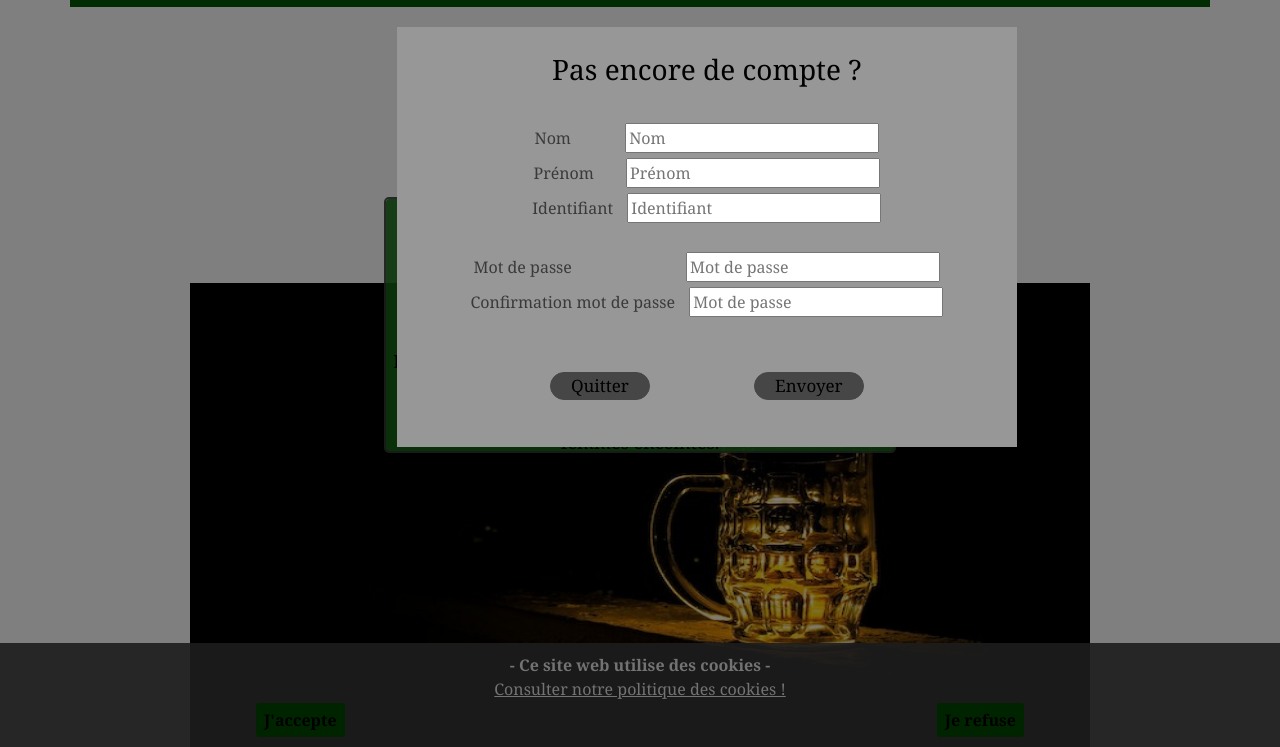
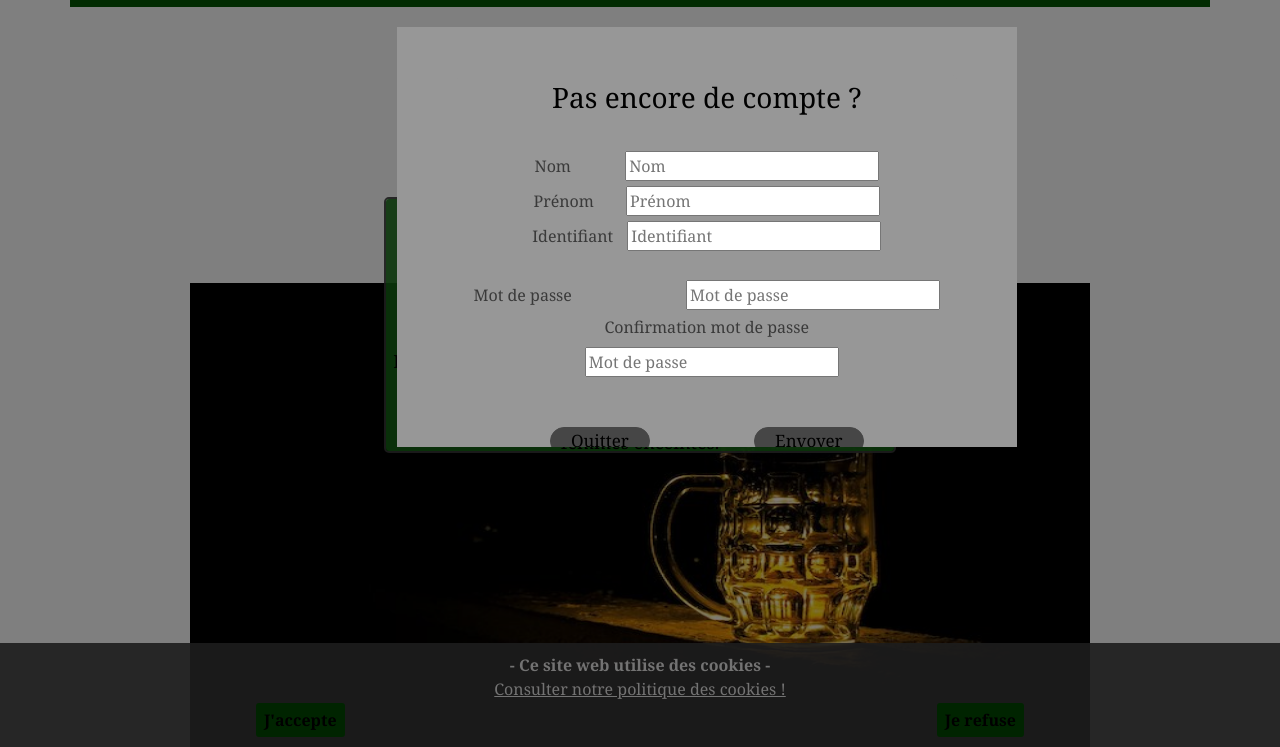
Before and after one commit to soniabzh51/projet, a plain HTML site: page index.html in a window 1280 px wide. Both pictures are taken after a click on the button "cnx". Shown: the part 55-802 px from the top of the page. Drawn offline with nearby package versions, Linux system fonts and the light colour scheme.

Commit message:
modif readme

```diff
--- a/index.html
+++ b/index.html
@@ -9,7 +9,8 @@
     <meta name="description" content="Bière en stock : vente de bières en bouteille, en fûts,
      verres à bière, boutique, collectionneurs, et bien plus encore..." />
     <!--  Bootstrap CSS -->
-    <link rel="stylesheet" href="https://stackpath.bootstrapcdn.com/bootstrap/4.4.1/css/bootstrap.min.css" integrity="sha384-Vkoo8x4CGsO3+Hhxv8T/Q5PaXtkKtu6ug5TOeNV6gBiFeWPGFN9MuhOf23Q9Ifjh" crossorigin="anonymous">
+    <link rel="stylesheet" href="https://stackpath.bootstrapcdn.com/bootstrap/4.4.1/css/bootstrap.min.css"
+        integrity="sha384-Vkoo8x4CGsO3+Hhxv8T/Q5PaXtkKtu6ug5TOeNV6gBiFeWPGFN9MuhOf23Q9Ifjh" crossorigin="anonymous">
     <link rel="stylesheet" href="public/css/style.css">
     <!-- Fonts -->
     <link href="https://fonts.googleapis.com/css?family=Satisfy&display=swap" rel="stylesheet">
@@ -81,7 +82,8 @@
 
                     </div>
                     <!-- Modal -->
-                    <aside class="modal" id="modal2" tabindex="-1" role="dialog" class="modal-dialog" role="document">
+                    <aside class="modal fade" id="modal2" tabindex="-1">
+                        <div class="modal-dialog">
                             <div class="modal-content">
 
                                 <div class="modal-header">
@@ -116,6 +118,7 @@
                                         <button id="close" type="button" data-dismiss="modal">Quitter</button>
                                         <input id="envoyer" type="submit" value="Envoyer">
                                     </form>
+                                </div>
                             </div>
                         </div>
                     </aside>
@@ -290,9 +293,11 @@
                 <div class="row">
                     <div class="col-12">
                         <div class="row justify-content-center" id="liensReseaux">
-                            <div class="col-5 col-lg-4"><a href="#"><img src="public/logos/facebook.png" alt="facebook"></a>
+                            <div class="col-5 col-lg-4"><a href="#"><img src="public/logos/facebook.png"
+                                        alt="facebook"></a>
                             </div>
-                            <div class="col-5 col-lg-4"><a href="#"><img src="public/logos/twitter.jpg" alt="twitter" /></a>
+                            <div class="col-5 col-lg-4"><a href="#"><img src="public/logos/twitter.jpg"
+                                        alt="twitter" /></a>
                             </div>
                             <div class="col-1 col-lg-1"><a href="#"><img src="public/logos/Instagram.png"
                                         alt="instagram" /></a>
```
Also changed, not shown: README.md, 2 other files. Lines whose indentation alone changed are shown as unchanged.
